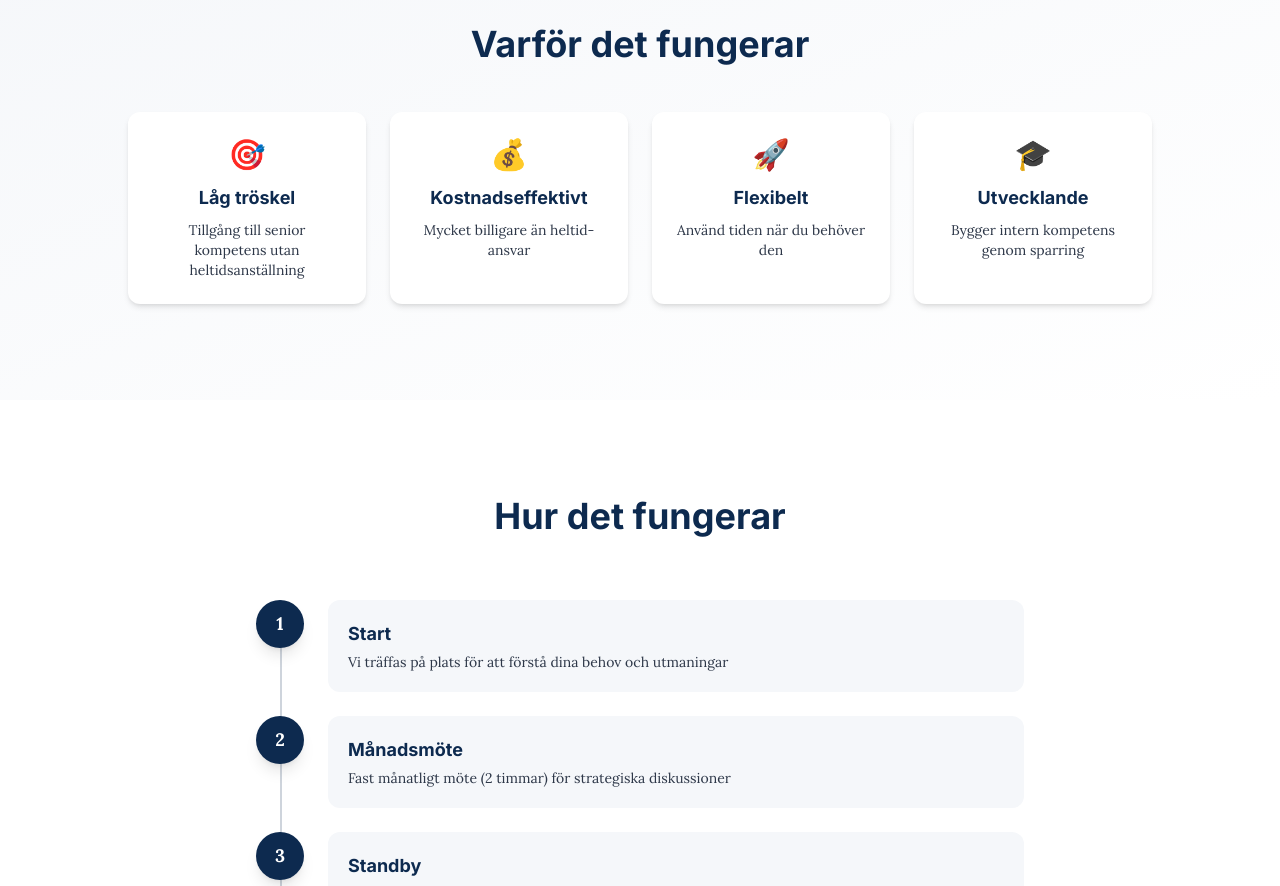
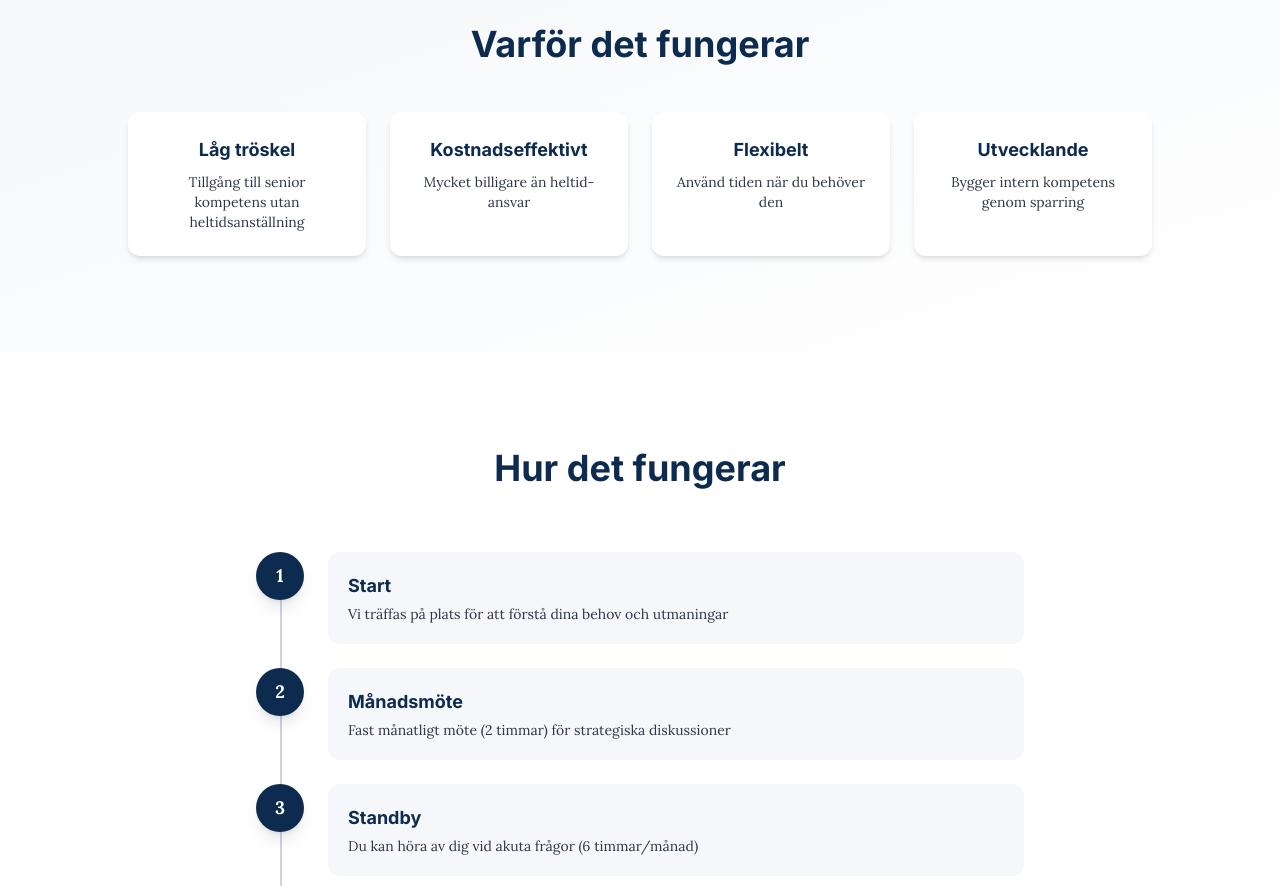
Before and after one commit to norhill/website-pre-release, a React (Vite) app: page /services/it-arkitekt-coach in a window 1280 px wide. Shown: the part 2680-3566 px from the top of the page. Built offline with nearby package versions, Linux system fonts and the light colour scheme.

Commit message:
Remove benefit icons

```diff
--- a/src/pages/ItArchitectCoach.tsx
+++ b/src/pages/ItArchitectCoach.tsx
@@ -270,7 +270,7 @@ export default function ItArchitectCoach() {
                 whileHover={{ y: -4 }}
                 className="bg-white rounded-xl shadow-md p-6 text-center hover:shadow-lg transition-all"
               >
-                <div className="text-3xl mb-3">{b.icon}</div>
+                {/*<div className="text-3xl mb-3">{b.icon}</div>*/}
                 <h3 className="text-lg font-heading font-bold text-nordic-blue mb-2">{b.title}</h3>
                 <p className="text-dark-gray text-sm">{b.desc}</p>
               </motion.div>
```
